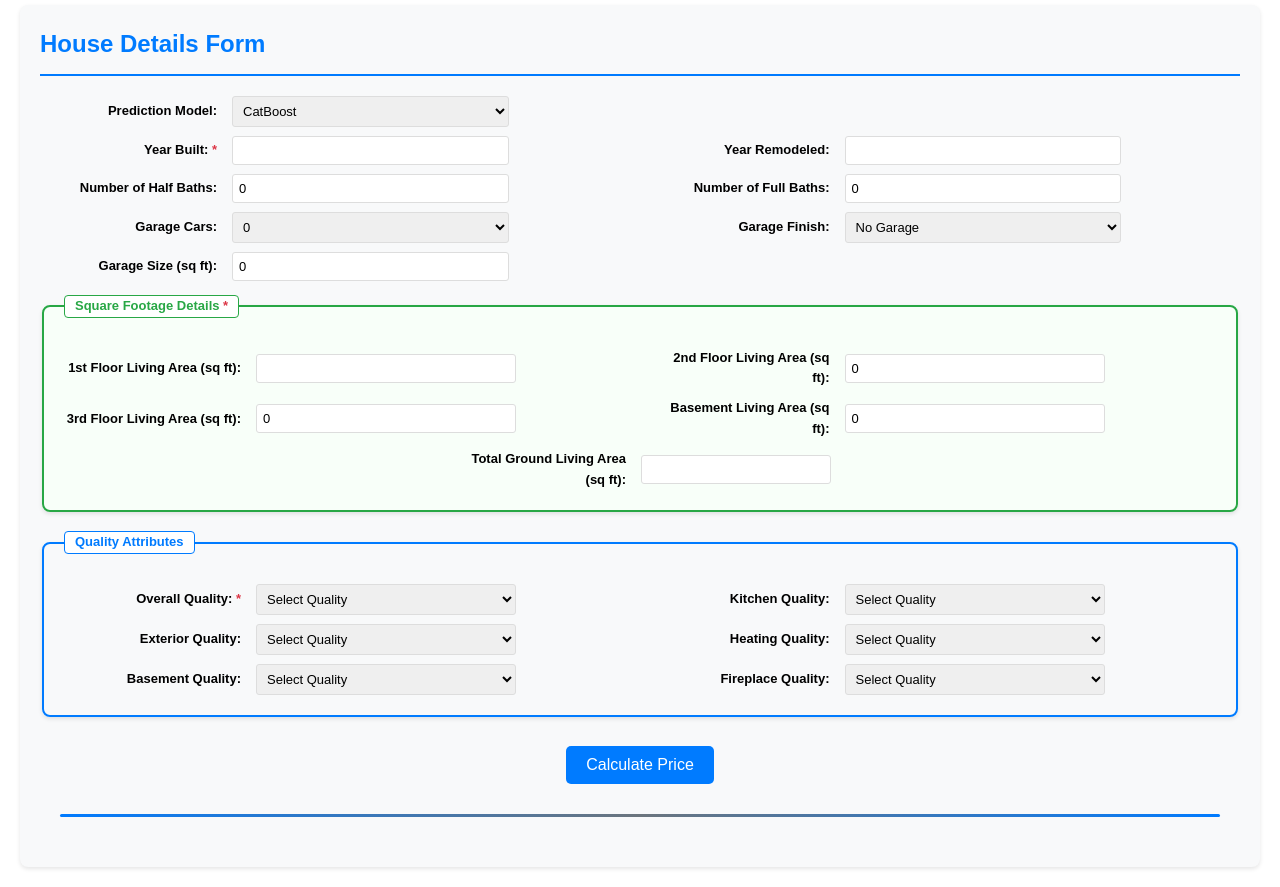
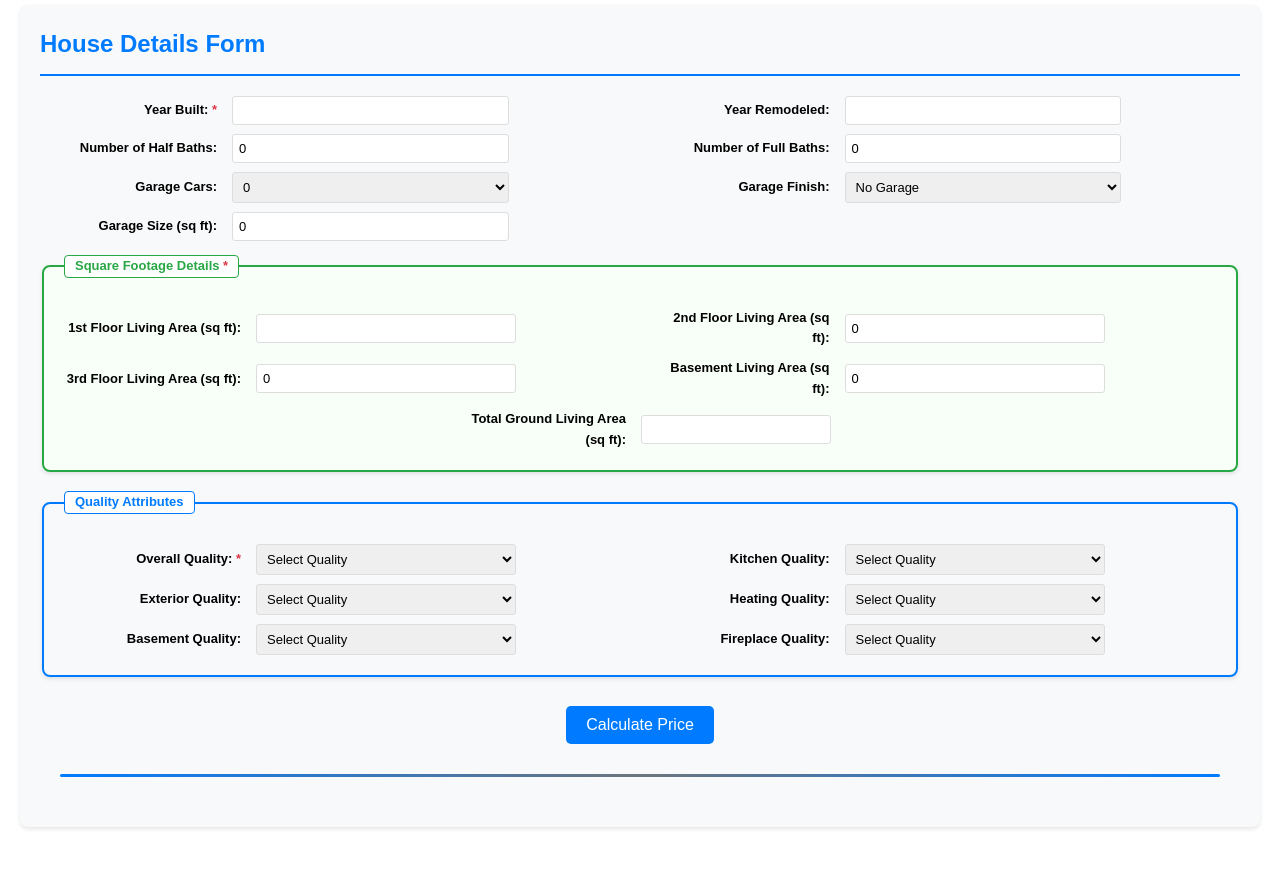
Before and after one commit to dewayneh57/ACS5513-Frontend, a Flask app: page / in a window 1280 px wide. Shown: the part 176-1063 px from the top of the page. After the commit the page ends 1005 px from the top, so only its background shows below. Run offline with Flask 3, Linux system fonts and the light colour scheme.

Commit message:
remove model selections

```diff
--- a/app/__init__.py
+++ b/app/__init__.py
@@ -12,12 +12,11 @@ results = []
 # BACKEND_API_URL = 'http://localhost:10000/api'
 BACKEND_API_URL = 'https://acs5513-backend-10b9ebf9f648.herokuapp.com/'
 
-def predict_house_price(model_type, form_data):
+def predict_house_price(form_data):
     """Make prediction by calling the backend API"""
     try:
         # Prepare the request payload
         payload = {
-            'model_type': model_type,
             'features': {
                 'overall_qual': form_data.get('overall_qual'),
                 'year_built': form_data.get('year_built'),
@@ -120,10 +119,7 @@ def calculate():
         return redirect(url_for('home'))
 
     # Collect all form inputs
-    model_type = request.form.get('model_type', 'catboost')  # Default to catboost
-
     data = {
-        'model_type': model_type,
         'overall_qual': overall_qual,
         'year_built': request.form.get('year_built'),
         'year_remod_add': request.form.get('year_remod_add'),
@@ -145,9 +141,9 @@ def calculate():
     }
 
     # Make prediction using the selected model
-    predicted_price = predict_house_price(model_type, request.form)
+    predicted_price = predict_house_price(request.form)
     data['result'] = predicted_price
 
     results.append(data)
-    flash(f'Calculation completed successfully using {model_type} model!', 'success')
+    flash(f'Calculation completed successfully!', 'success')
     return redirect(url_for('home'))
--- a/app/templates/index.html
+++ b/app/templates/index.html
@@ -33,22 +33,6 @@
       <div id="validationMessage" class="validation-message" style="display: none;"></div>
 
       <form method="post" action="/calculate">
-        <!-- Model Selection - using form-field structure for proper alignment -->
-        <div class="form-field">
-          <label for="model_type">Prediction Model:</label>
-          <select id="model_type" name="model_type" title="Select the machine learning model for price prediction">
-            <option value="catboost" selected>CatBoost</option>
-            <option value="xgboost">XGBoost</option>
-            <option value="lightgbm">LightGBM</option>
-          </select>
-        </div>
-
-        <!-- Empty spacer row for visual separation -->
-        <div class="form-field" style="margin-bottom: 10px;">
-          <div></div>
-          <div></div>
-        </div>
-
         <!-- Row 1: Year Built and Year Remodeled -->
         <div class="form-field">
           <label for="year_built">Year Built: <span class="required">*</span></label>
```
